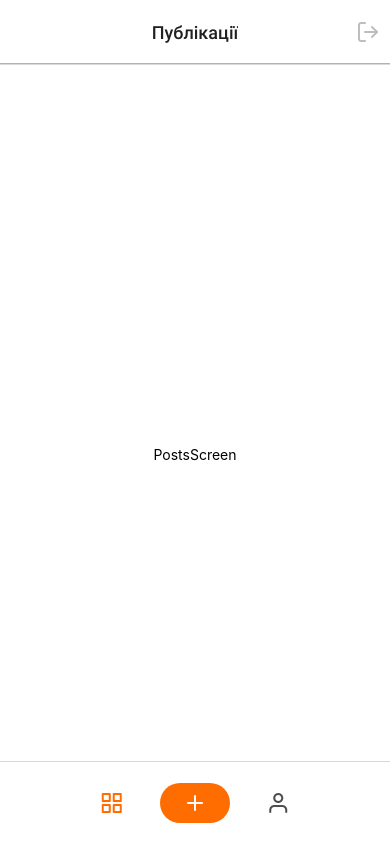
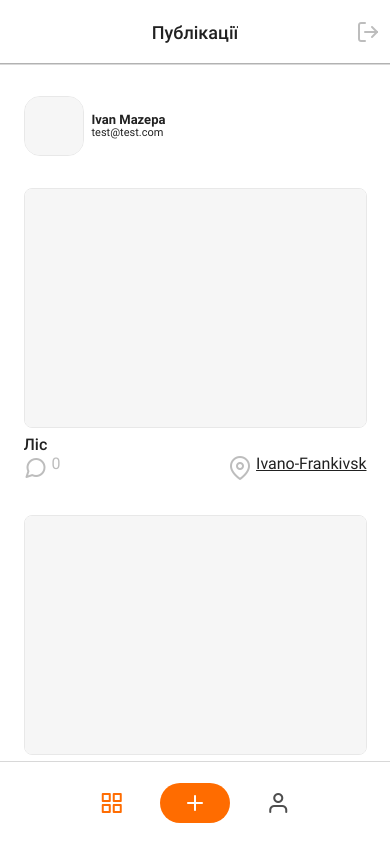
Before and after one commit to GKastet/goit-Native, a React Native app in the folder AwesomeProject/: screen /Home in a window 390 px wide. Built offline with nearby package versions, Linux system fonts and the light colour scheme.

Commit message:
posts screen, single post

```diff
--- a/AwesomeProject/App.js
+++ b/AwesomeProject/App.js
@@ -2,7 +2,7 @@ import "react-native-gesture-handler";
 import { useFonts } from "expo-font";
 import { NavigationContainer } from "@react-navigation/native";
 import { createStackNavigator } from "@react-navigation/stack";
-import { Home, RegistrationScreen, LoginScreen } from "./Screens";
+import { Home, RegistrationScreen, LoginScreen, CommentsScreen, MapScreen } from "./Screens";
 
 const MainStack = createStackNavigator();
 
@@ -10,6 +10,7 @@ export default function App() {
   const [fontsLoaded] = useFonts({
     "Roboto-Regular": require("./assets/fonts/Roboto-Regular.ttf"),
     "Roboto-Medium": require("./assets/fonts/Roboto-Medium.ttf"),
+    "Roboto-700": require("./assets/fonts/Roboto-Bold.ttf")
   });
   if (!fontsLoaded) {
     return null;
@@ -34,6 +35,16 @@ export default function App() {
             component={Home}
             options={{ headerShown: false}}
           />
+          <MainStack.Screen
+            name="CommentsScreen"
+            component={CommentsScreen}
+            options={{ headerShown: false}}
+          />
+          <MainStack.Screen
+            name="MapScreen"
+            component={MapScreen}
+            options={{ headerShown: false}}
+          />
 
         </MainStack.Navigator>
       </NavigationContainer>
--- a/AwesomeProject/Screens/CreatePostsScreen.js
+++ b/AwesomeProject/Screens/CreatePostsScreen.js
@@ -1,5 +1,6 @@
 import {
-  Image,
+  Alert,
+  // Image,
   Keyboard,
   KeyboardAvoidingView,
   Platform,
@@ -10,7 +11,7 @@ import {
   View,
 } from "react-native";
 import { TouchableWithoutFeedback } from "react-native-gesture-handler";
-import { FontAwesome } from "@expo/vector-icons";
+//import { FontAwesome } from "@expo/vector-icons";
 import { Feather } from "@expo/vector-icons";
 import { useState } from "react";
 import { StartButton } from "../components/Buttons/startButton";
@@ -29,6 +30,10 @@ const CreatePostsScreen = () => {
   const onPressPublicate = () => {
     console.log("onPressPublicate");
     console.log(nameFoto, place);
+    if(!nameFoto&&!place){
+      Alert.alert('fill up inputs!')
+      return
+    }
     navigation.navigate('PostsScreen');
     setNameFoto('');
     setPlace('');
--- a/AwesomeProject/Screens/PostsScreen.js
+++ b/AwesomeProject/Screens/PostsScreen.js
@@ -1,24 +1,93 @@
-import { StyleSheet, Text, View } from 'react-native'
-import { Feather } from '@expo/vector-icons';
+import {
+  FlatList,
+  Image,
+  SafeAreaView,
+  ScrollView,
+  StyleSheet,
+  Text,
+  View,
+} from "react-native";
+import SinglePost from "../components/singlePost/singlePost";
 
 
 const PostsScreen = () => {
+
+
   return (
-    <View style={styles.container}>
-      <Text>PostsScreen</Text>
-    </View>
-  )
-}
+    <SafeAreaView style={styles.container}>
+      <View style={styles.user}>
+        <View style={styles.imgUserThumb}>
+          <Image style={styles.imgUser} />
+        </View>
+        <View>
+          <Text style={styles.userName}>Ivan Mazepa</Text>
+          <Text style={styles.userEmail}>test@test.com</Text>
+        </View>
+      </View>
+      <View style={styles.allPosts}>
+        {/* <FlatList>
+          </FlatList> */}
+          <ScrollView style={{ flex: 1}}>
+        <SinglePost/>
+        <SinglePost/>
 
-export default PostsScreen
+            </ScrollView>
+        {/* <FlatList
+          data={courses}
+          renderItem={({ item }) => <Text>{item.title}</Text>}
+          keyExtractor={(item) => item.id}
+        /> */}
+      </View>
+    </SafeAreaView>
+  );
+};
+
+export default PostsScreen;
 
 const styles = StyleSheet.create({
   container: {
     flex: 1,
     alignItems: "center",
-    justifyContent: "center",
+    //justifyContent: "center",
     width: "100%",
-    backgroundColor: '#fff',
+    paddingHorizontal: 10,
+    backgroundColor: "#fff",
+  },
+  user: {
+    // width: "100%",
+    width: 343,
+    flexDirection: "row",
+    alignItems: "center",
+    marginTop: 32,
+    marginBottom: 32,
+  },
+  imgUserThumb: {
+    width: 60,
+    height: 60,
+    marginRight: 8,
+    borderRadius: 16,
+    borderColor: "#E8E8E8",
+    borderWidth: 1,
+    overflow: "hidden",
+  },
+  imgUser: {
+    width: "100%",
+    height: "100%",
+    backgroundColor: "#F6F6F6",
+    //borderRadius: 8,
+  },
+  userName: {
+    fontFamily: "Roboto-700",
+    fontSize: 13,
+    color: "#212121",
+    lineHeight: 15.23,
+  },
+  userEmail: {
+    fontFamily: "Roboto-Regular",
+    fontSize: 11,
+    color: "#212121",
+    lineHeight: 12.9,
+  },
+  allPosts: {},
 
-  },
-})
+});
--- a/AwesomeProject/Screens/ProfileScreen.js
+++ b/AwesomeProject/Screens/ProfileScreen.js
@@ -7,7 +7,7 @@ const ProfileScreen = () => {
       {/* <Text>ProfileScreen</Text> */}
       <View style={styles.imgThumb}>
 
-      <CameraAct/>
+      {/* <CameraAct/> */}
       </View>
     </View>
   )
--- /dev/null
+++ b/AwesomeProject/components/singlePost/singlePost.js
@@ -0,0 +1,100 @@
+import { Image, Pressable, StyleSheet, Text, View } from "react-native";
+import { Feather } from "@expo/vector-icons";
+import { useNavigation } from "@react-navigation/native";
+
+const SinglePost = () => {
+  const navigation = useNavigation();
+
+  const onCommentsIconPress = () => {
+    navigation.navigate("CommentsScreen");
+  };
+
+  const onLocationIconPress = () => {
+    navigation.navigate("MapScreen");
+  };
+
+  return (
+    <View style={styles.singleElement}>
+      <View style={styles.fotoThumb}>
+        <Image style={styles.foto} />
+      </View>
+      <Text style={styles.fotoText}>Ліс</Text>
+      <View style={styles.fotoNavigation}>
+        <View style={styles.fotoComments}>
+          <Pressable onPress={onCommentsIconPress}>
+            <Feather
+              name="message-circle"
+              size={24}
+              color="#BDBDBD"
+            />
+          </Pressable>
+          <Text style={styles.commentsCounter}>0</Text>
+        </View>
+        <View style={styles.fotoLocation}>
+          <Pressable onPress={onLocationIconPress}>
+            <Feather
+              name="map-pin"
+              size={24}
+              color="#BDBDBD"
+            />
+          </Pressable>
+          <Text style={styles.locationName}>Ivano-Frankivsk</Text>
+        </View>
+      </View>
+    </View>
+  );
+};
+
+export default SinglePost;
+
+const styles = StyleSheet.create({
+  singleElement: {
+    marginBottom: 34,
+  },
+  fotoThumb: {
+    width: 343,
+    height: 240,
+    marginBottom: 8,
+    borderRadius: 8,
+    borderColor: "#E8E8E8",
+    borderWidth: 1,
+    overflow: "hidden",
+  },
+  foto: {
+    width: "100%",
+    height: "100%",
+    backgroundColor: "#F6F6F6",
+  },
+  fotoText: {
+    fontFamily: "Roboto-Medium",
+    fontSize: 16,
+    color: "#212121",
+    lineHeight: 18.75,
+  },
+  fotoNavigation: {
+    flexDirection: "row",
+    justifyContent: "space-between",
+    alignItems: "center",
+  },
+  fotoComments: {
+    flexDirection: "row",
+    gap: 4,
+  },
+  commentsCounter: {
+    fontFamily: "Roboto-Regular",
+    fontSize: 16,
+    color: "#BDBDBD",
+    lineHeight: 18.75,
+  },
+  fotoLocation: {
+    flexDirection: "row",
+    gap: 4,
+  },
+  locationName: {
+    fontFamily: "Roboto-Regular",
+    fontSize: 16,
+    color: "#212121",
+    lineHeight: 18.75,
+    textDecorationLine: "underline",
+  },
+});
```
